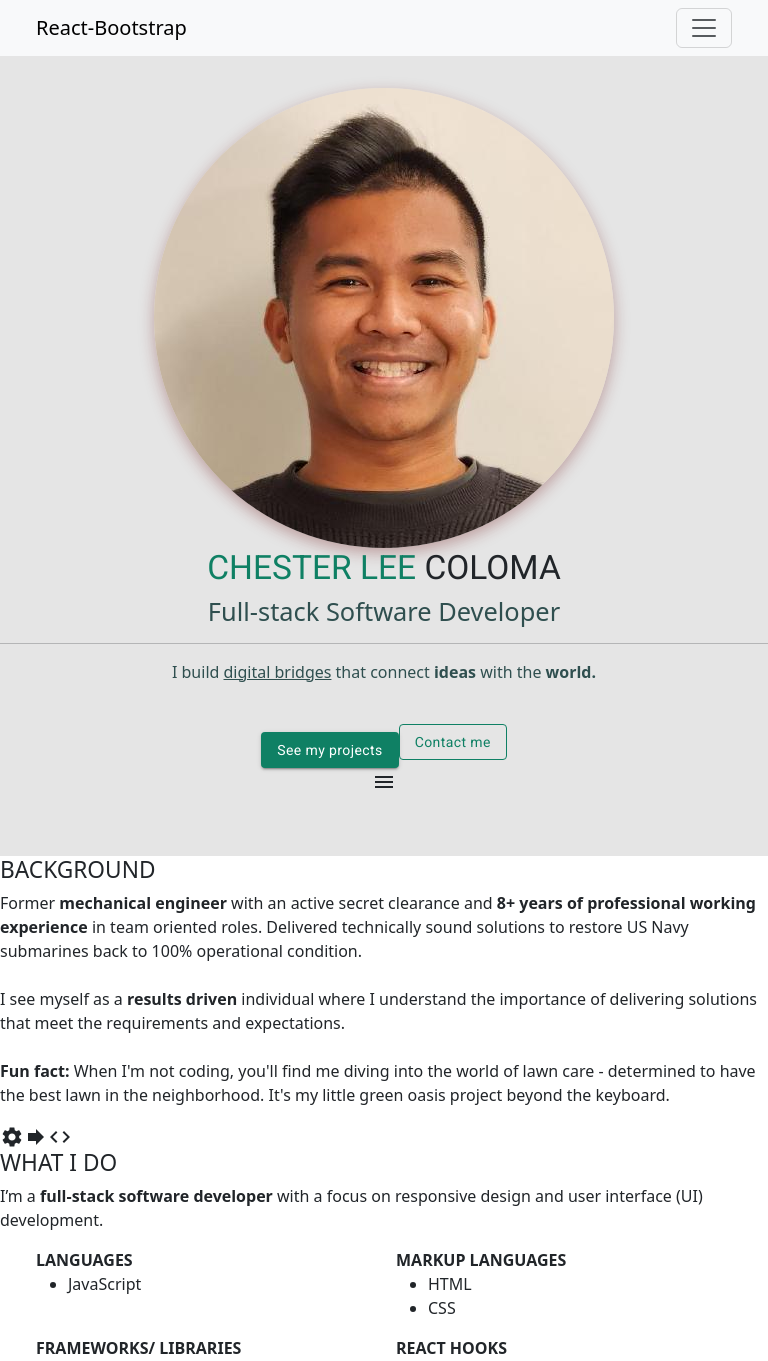
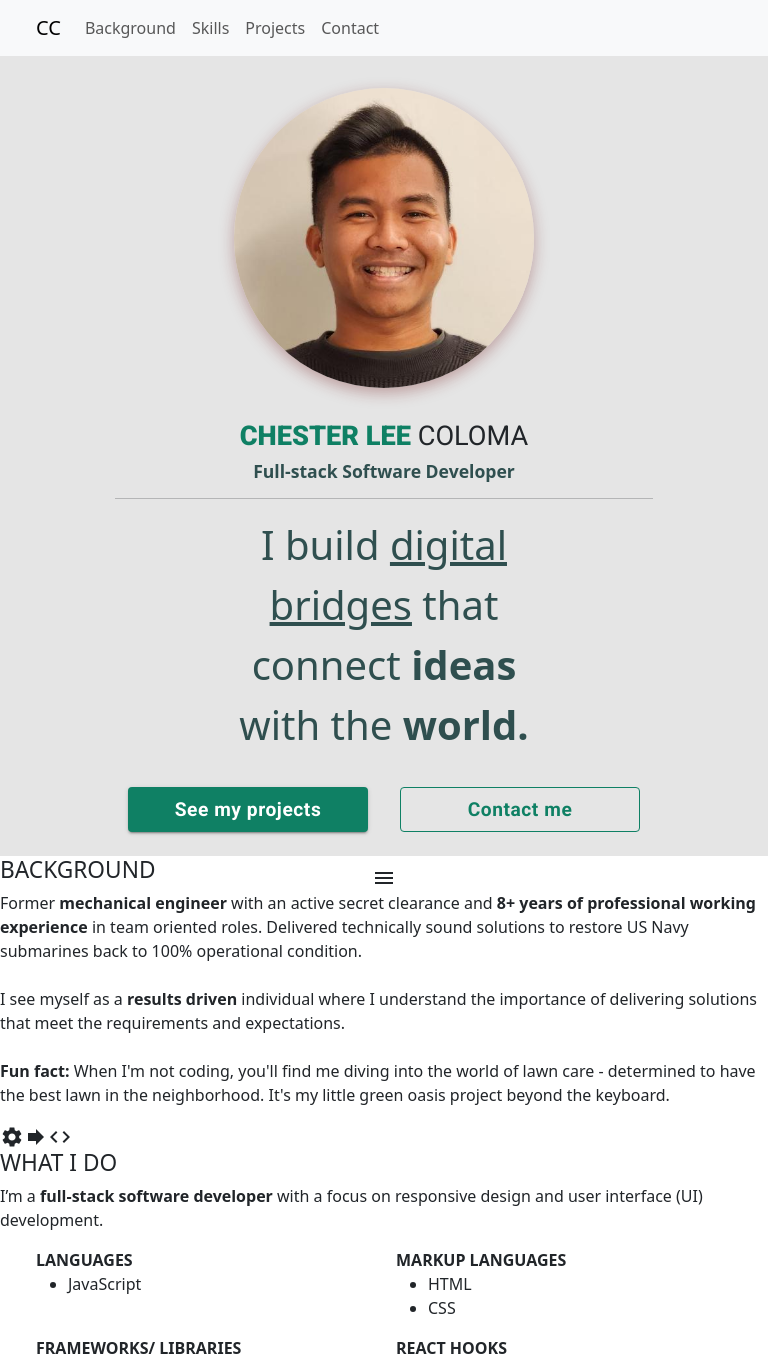
Before and after one commit to cleecoloma/portfolio-website, a React (Vite) app: page / in a window 768 px wide. Shown: the top 1361 px of the page. Built offline with nearby package versions, Linux system fonts and the light colour scheme.

Commit message:
added tablet styling for hero section

```diff
--- a/src/Components/Header.jsx
+++ b/src/Components/Header.jsx
@@ -5,16 +5,15 @@ import Navbar from 'react-bootstrap/Navbar';
 
 function Header() {
   return (
-    <Navbar expand='lg' className='bg-body-tertiary'>
+    <Navbar bg='light' data-bs-theme='light'>
       <Container>
-        <Navbar.Brand href='#home'>React-Bootstrap</Navbar.Brand>
-        <Navbar.Toggle aria-controls='basic-navbar-nav' />
-        <Navbar.Collapse id='basic-navbar-nav'>
-          <Nav className='me-auto'>
-            <Nav.Link href='#home'>Home</Nav.Link>
-            <Nav.Link href='#link'>Link</Nav.Link>
-          </Nav>
-        </Navbar.Collapse>
+        <Navbar.Brand href='#home'>CC</Navbar.Brand>
+        <Nav className='me-auto'>
+          <Nav.Link href='#background'>Background</Nav.Link>
+          <Nav.Link href='#skills'>Skills</Nav.Link>
+          <Nav.Link href='#projects'>Projects</Nav.Link>
+          <Nav.Link href='#contact'>Contact</Nav.Link>
+        </Nav>
       </Container>
     </Navbar>
   );
--- a/src/Components/Hero.css
+++ b/src/Components/Hero.css
@@ -1,6 +1,5 @@
 @import url('https://fonts.googleapis.com/css2?family=Roboto:wght@100;300;400;700;900&display=swap');
 .hero-container {
-  padding-top: 2rem;
   background-color: #e5e5e5;
   text-align: center;
   height: 100vh;
@@ -21,6 +20,7 @@
 }
 
 .hero-container h3 {
+  font-weight: 700;
   color: darkslategrey;
 }
 
@@ -33,13 +33,11 @@
 }
 
 #project-button {
-  margin-top: 2rem;
   background-color: #0f8064;
   text-transform: none;
 }
 
 #contact-button {
-  margin-top: 1rem;
   text-transform: none;
   color: #0f8064;
   border-color: #0f8064;
@@ -64,6 +62,10 @@
     font-weight: 900;
   }
 
+  .hero-container h3 {
+    font-size: 110%;
+  }
+
   hr {
     margin: 0.5rem 1rem 0;
   }
@@ -79,11 +81,13 @@
   }
 
   #project-button {
+    margin-top: 2rem;
     font-weight: 700;
     font-size: 120%;
   }
 
   #contact-button {
+    margin-top: 1rem;
     font-weight: 700;
     font-size: 120%;
   }
@@ -108,4 +112,56 @@
 }
 
 @media only screen and (min-width: 391px) and (max-width: 850px) {
+  .hero-container {
+    padding-top: 2rem;
+  }
+
+  .hero-container img {
+    width: 300px;
+  }
+
+  .hero-container h1 {
+    margin-top: 2rem;
+    font-size: 170%;
+    font-weight: 400;
+  }
+
+  .hero-container h1 span {
+    font-weight: 900;
+  }
+
+  .hero-container h3 {
+    font-size: 110%;
+  }
+
+  .hero-container hr {
+    margin: 1rem auto;
+    width: 70%;
+  }
+
+  #hero-message {
+    margin: 0 auto;
+    font-size: 250%;
+    width: 45%;
+  }
+
+  #button-container {
+    display: flex;
+    justify-content: center;
+    align-items: center;
+  }
+
+  #project-button {
+    margin: 2rem 1rem;
+    font-weight: 700;
+    font-size: 120%;
+    width: 15rem;
+  }
+
+  #contact-button {
+    margin: 2rem 1rem;
+    font-weight: 700;
+    font-size: 120%;
+    width: 15rem;
+  }
 }
--- a/src/Components/Hero.jsx
+++ b/src/Components/Hero.jsx
@@ -16,12 +16,18 @@ function Hero() {
         I build <span id='hero-message-span'>digital bridges</span> that connect{' '}
         <strong>ideas</strong> with the <strong>world.</strong>
       </p>
-      <Button id='project-button' className='button-style' variant='contained'>
-        See my projects
-      </Button>
-      <Button id='contact-button' className='button-style' variant='outlined'>
-        Contact me
-      </Button>
+      <div id='button-container'>
+        <Button
+          id='project-button'
+          className='button-style'
+          variant='contained'
+        >
+          See my projects
+        </Button>
+        <Button id='contact-button' className='button-style' variant='outlined'>
+          Contact me
+        </Button>
+      </div>
       <div id='menu-icon-div'>
         <MenuIcon id='menu-icon' />
       </div>
```
